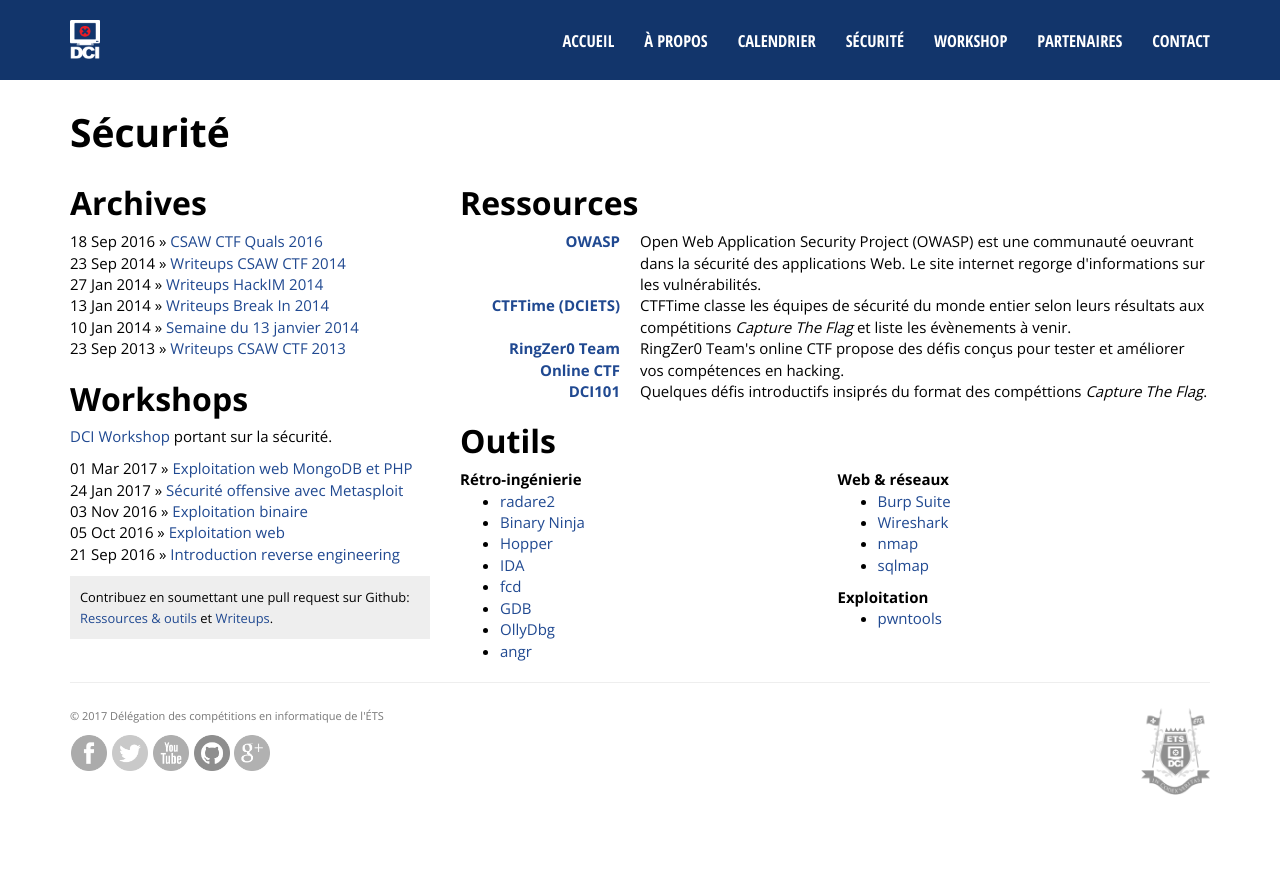
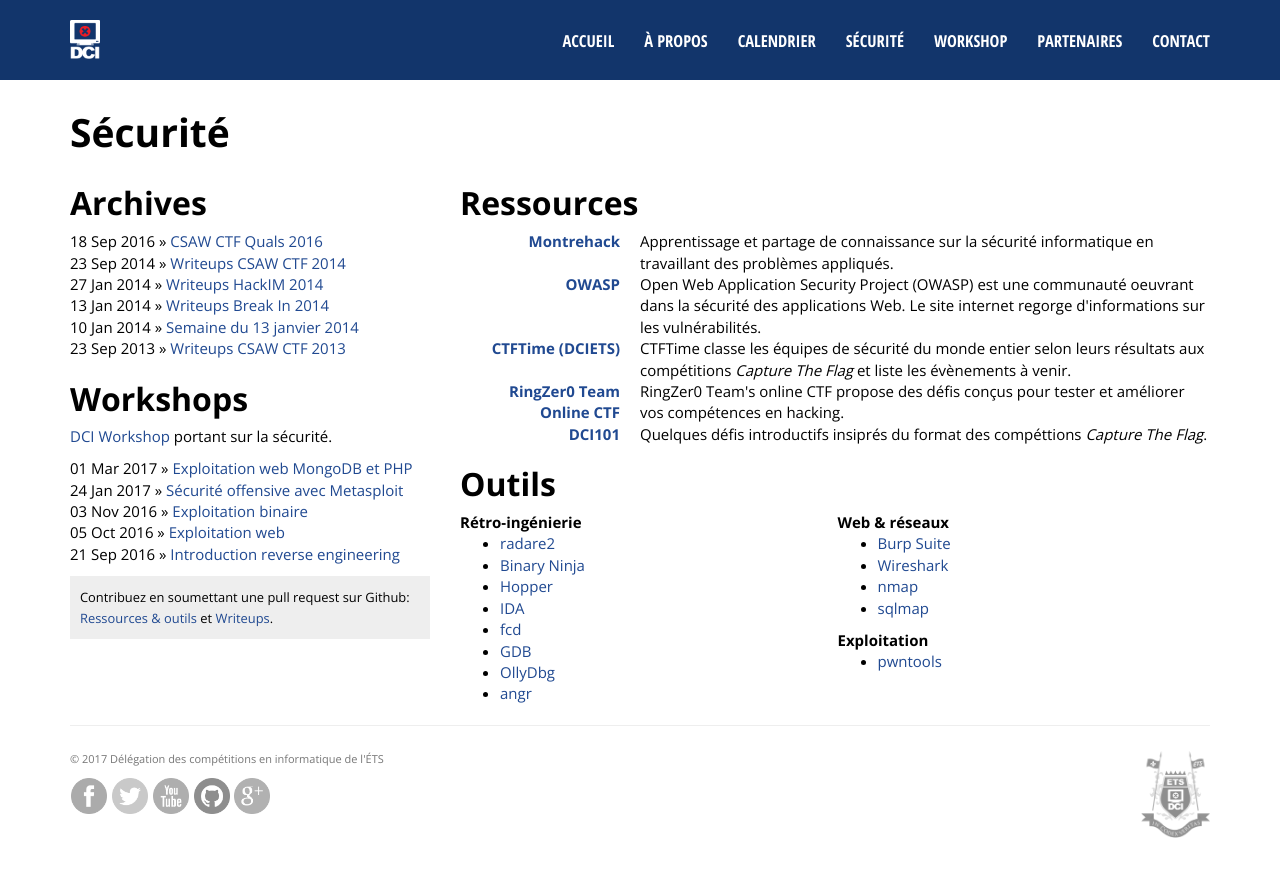
Before and after one commit to dciets/dciets.github.io, a Jekyll site: the page built from securite/index.html, in a window 1280 px wide. Shown: the top 877 px of the page. Built offline with Jekyll 4.4.1, drawn with Linux system fonts in a browser that asks for light colours.

Commit message:
added montrehack

```diff
--- a/_data/securite/resources.yml
+++ b/_data/securite/resources.yml
@@ -1,3 +1,7 @@
+- name: Montrehack
+  link: http://montrehack.ca/
+  description: Apprentissage et partage de connaissance sur la sécurité informatique en travaillant des problèmes appliqués.
+
 - name: OWASP
   link: https://www.owasp.org/
   description: Open Web Application Security Project (OWASP) est une communauté oeuvrant dans la sécurité des applications Web. Le site internet regorge d'informations sur les vulnérabilités.
```
